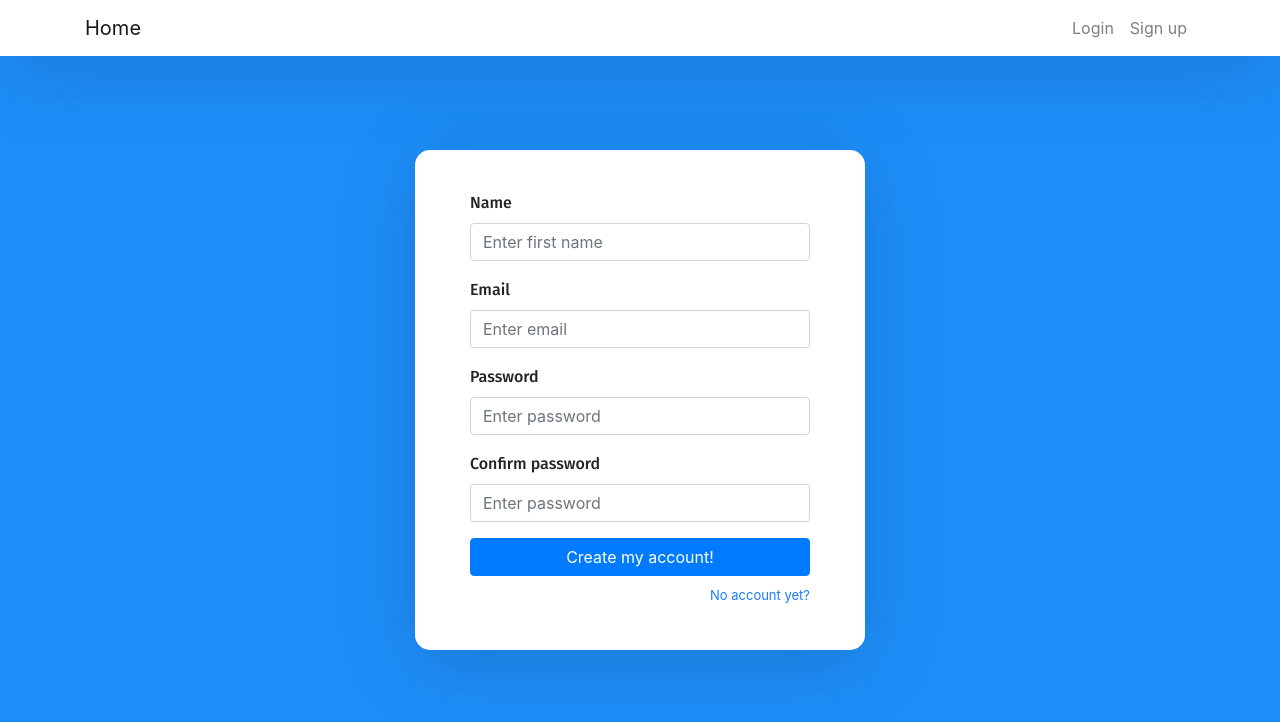
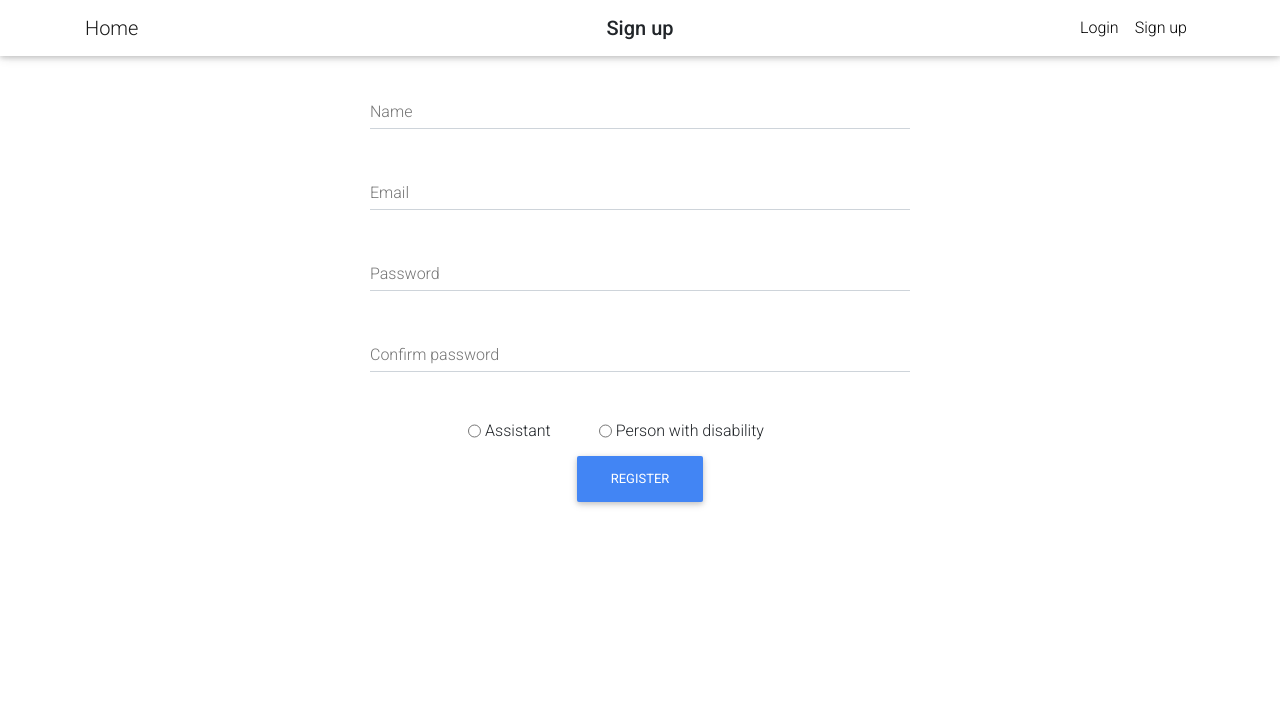
Before and after one commit to CatrinaB/SocAs, a React (Create React App) app: page /signup in a window 1280 px wide. Shown: the top 722 px of the page. Built offline with nearby package versions, Linux system fonts and the light colour scheme.

Commit message:
MBD nefericit

```diff
--- a/package.json
+++ b/package.json
@@ -11,8 +11,10 @@
     "express": "^4.17.1",
     "express-graphql": "^0.9.0",
     "graphql": "^14.5.8",
+    "mdbreact": "^4.24.0",
     "react": "^16.12.0",
     "react-dom": "^16.12.0",
+    "react-fontawesome": "^1.7.1",
     "react-redux": "^7.1.3",
     "react-router-dom": "^5.1.2",
     "react-scripts": "3.3.0",
--- a/src/components/auth/Login.js
+++ b/src/components/auth/Login.js
@@ -1,7 +1,15 @@
 import React from "react";
 import { connect } from "react-redux";
-import { updateEmail, updatePassword } from "../../actions/authActions";
-import "../../styles/Login.css";
+import {
+	updateEmail,
+	updatePassword } from "../../actions/authActions";
+import {
+	MDBContainer,
+	MDBRow,
+	MDBCol,
+	MDBInput,
+	MDBBtn
+} from "mdbreact";
 
 class LoginForm extends React.Component {
     constructor(props) {
@@ -22,39 +30,36 @@ class LoginForm extends React.Component {
     render() {
         return (
             <div>
-                <form onSubmit={this.onSubmit}>
-                    <div className="form-group">
-                        <label>Email address</label>
-                        <input
-                            type="email"
-                            className="form-control"
-                            placeholder="Enter email"
-                            name="email"
-                            onChange={this.onChange}
-                            value={this.props.user}
-                        />
-                    </div>
-
-                    <div className="form-group">
-                        <label>Password</label>
-                        <input
-                            type="password"
-                            className="form-control"
-                            placeholder="Enter password"
-                            name="password"
-                            onChange={this.onChange}
-                            value={this.props.password}
-                        />
-                    </div>
-
-                    <button type="submit" className="btn btn-primary btn-block">
-                        Login
-                    </button>
-
-                    <p className="forgot-password text-right">
-                        <a href="#">Forgot password?</a>
-                    </p>
-                </form>
+                <MDBContainer>
+                    <MDBRow className="d-flex mt-3 justify-content-center">
+                        <MDBCol md="6">
+                            <form>
+                                <p className="h5 text-center mb-4">Login</p>
+                                <div className="mt-5 grey-text">
+                                    <MDBInput
+                                        label="Email"
+                                        // icon="envelope"
+                                        group
+                                        type="email"
+                                        validate
+                                        error="wrong"
+                                        success="right"
+                                    />
+                                    <MDBInput
+                                        label="Password"
+                                        // icon="lock"
+                                        group
+                                        type="password"
+                                        validate
+                                    />
+                                </div>
+                                <div className="text-center">
+                                    <MDBBtn color="primary">Login</MDBBtn>
+                                </div>
+                            </form>
+                        </MDBCol>
+                    </MDBRow>
+                </MDBContainer>
             </div>
         );
     }
--- a/src/components/auth/Signup.js
+++ b/src/components/auth/Signup.js
@@ -5,13 +5,30 @@ import {
     updatePassword,
     updateConfirmPassword
 } from "../../actions/authActions";
-import "../../styles/Signup.css";
+import {
+    MDBContainer,
+    MDBRow,
+    MDBCol,
+    MDBBtn,
+    MDBInput,
+    MDBFormInline
+} from "mdbreact";
 
 class SignupForm extends React.Component {
+    state = {
+        radio: ""
+    };
+
     constructor(props) {
         super(props);
         this.onSubmit = this.onSubmit.bind(this);
     }
+
+    onClick = nr => () => {
+        this.setState({
+            radio: nr
+        });
+    };
 
     onChange(e) {
         switch (e.target.name) {
@@ -37,62 +54,103 @@ class SignupForm extends React.Component {
     render() {
         return (
             <div>
-                <form onSubmit={this.onSubmit}>
-                    <div className="form-group">
-                        <label>Name</label>
-                        <input
+                <form>
+                    <MDBContainer>
+                        <MDBRow className="d-flex mt-3 justify-content-center">
+                            <MDBCol md="6">
+                                <form>
+                                    <p className="h5 text-center mb-4">
+                                        Sign up
+                                    </p>
+                                    <div className="mt-5 grey-text">
+                                        <MDBInput
+                                            label="Name"
+                                            // icon="user"
+                                            group
                                             type="text"
-                            className="form-control"
-                            placeholder="Enter first name"
+                                            validate
+                                            error="wrong"
+                                            success="right"
+                                            placeholder=""
                                             name="name"
                                             onChange={this.onChange}
                                             value={this.props.user}
                                         />
-                    </div>
-
-					<div className="form-group">
-                        <label>Email</label>
-                        <input
+                                        <MDBInput
+                                            label="Email"
+                                            // icon="envelope"
+                                            group
                                             type="email"
-                            className="form-control"
-                            placeholder="Enter email"
+                                            validate
+                                            error="wrong"
+                                            success="right"
+                                            placeholder=""
                                             name="email"
                                             onChange={this.onChange}
                                             value={this.props.user}
                                         />
-                    </div>
-
-                    <div className="form-group">
-                        <label>Password</label>
-                        <input
+                                        <MDBInput
+                                            label="Password"
+                                            // icon="lock"
+                                            group
                                             type="password"
-                            className="form-control"
-                            placeholder="Enter password"
+                                            validate
+                                            placeholder=""
                                             name="password"
                                             onChange={this.onChange}
                                             value={this.props.password}
                                         />
-                    </div>
-
-                    <div className="form-group">
-                        <label>Confirm password</label>
-                        <input
+                                        <MDBInput
+                                            label="Confirm password"
+                                            // icon="exclamation-triangle"
+                                            group
                                             type="password"
-                            className="form-control"
-                            placeholder="Enter password"
+                                            validate
+                                            error="wrong"
+                                            success="right"
+                                            placeholder=""
                                             name="confirmPassword"
                                             onChange={this.onChange}
                                             value={this.props.confirmPassword}
                                         />
                                     </div>
-
-					<button type="submit" className="btn btn-primary btn-block">
-						Create my account!
-                    </button>
-
-    				<p className="no-account-yet text-right">
-                        <a href="#">No account yet?</a>
-                    </p>
+                                    <MDBFormInline className="d-flex justify-content-center">
+                                        <MDBInput
+                                            gap
+                                            onClick={this.onClick(1)}
+                                            checked={
+                                                this.state.radio === 1
+                                                    ? true
+                                                    : false
+                                            }
+                                            label="Assistant"
+                                            type="radio"
+                                            id="radio1"
+                                            containerClass="mr-5"
+                                        />
+                                        <MDBInput
+                                            gap
+                                            onClick={this.onClick(2)}
+                                            checked={
+                                                this.state.radio === 2
+                                                    ? true
+                                                    : false
+                                            }
+                                            label="Person with disability"
+                                            type="radio"
+                                            id="radio2"
+                                            containerClass="mr-5"
+                                        />
+                                    </MDBFormInline>
+                                    <div className="text-center d-flex justify-content-center">
+                                        <MDBBtn color="primary" >
+                                            Register
+                                        </MDBBtn>
+                                    </div>
+                                </form>
+                            </MDBCol>
+                        </MDBRow>
+                    </MDBContainer>
                 </form>
             </div>
         );
--- a/src/styles/Login.css
+++ /dev/null
@@ -1,73 +0,0 @@
-@import url('https://fonts.googleapis.com/css?family=Fira+Sans:400,500,600,700,800');
-
-* {
-  box-sizing: border-box;
-}
-body {
-  background: #1C8EF9 !important;
-  min-height: 100vh;
-  display: flex;
-  font-weight: 400;
-  font-family: 'Fira Sans', sans-serif;
-}
-
-h1,h2,h3,h4,h5,h6,label,span {
-  font-weight: 500;
-  font-family: 'Fira Sans', sans-serif;
-}
-
-body, html, .App, #root, .auth-wrapper {
-  width: 100%;
-  height: 100%;
-}
-
-.navbar-light {
-  background-color: #ffffff;
-  box-shadow: 0px 14px 80px rgba(34, 35, 58, 0.2);
-}
-
-.auth-wrapper {
-  display: flex;
-  justify-content: center;
-  flex-direction: column;
-  text-align: left;
-}
-
-.auth-inner {
-  width: 450px;
-  margin: auto;
-  background: #ffffff;
-  box-shadow: 0px 14px 80px rgba(34, 35, 58, 0.2);
-  padding: 40px 55px 45px 55px;
-  border-radius: 15px;
-  transition: all .3s;
-}
-
-.auth-wrapper .form-control:focus {
-  border-color: #167bff;
-  box-shadow: none;
-}
-
-.auth-wrapper h3 {
-  text-align: center;
-  margin: 0;
-  line-height: 1;
-  padding-bottom: 20px;
-}
-
-.custom-control-label {
-  font-weight: 400;
-}
-
-.forgot-password,
-.forgot-password a {
-  text-align: right;
-  font-size: 13px;
-  padding-top: 10px;
-  color: #7f7d7d;
-  margin: 0;
-}
-
-.forgot-password a {
-  color: #167bff;
-}
--- a/src/styles/Signup.css
+++ /dev/null
@@ -1,73 +0,0 @@
-@import url('https://fonts.googleapis.com/css?family=Fira+Sans:400,500,600,700,800');
-
-* {
-  box-sizing: border-box;
-}
-body {
-  background: #1C8EF9 !important;
-  min-height: 100vh;
-  display: flex;
-  font-weight: 400;
-  font-family: 'Fira Sans', sans-serif;
-}
-
-h1,h2,h3,h4,h5,h6,label,span {
-  font-weight: 500;
-  font-family: 'Fira Sans', sans-serif;
-}
-
-body, html, .App, #root, .auth-wrapper {
-  width: 100%;
-  height: 100%;
-}
-
-.navbar-light {
-  background-color: #ffffff;
-  box-shadow: 0px 14px 80px rgba(34, 35, 58, 0.2);
-}
-
-.auth-wrapper {
-  display: flex;
-  justify-content: center;
-  flex-direction: column;
-  text-align: left;
-}
-
-.auth-inner {
-  width: 450px;
-  margin: auto;
-  background: #ffffff;
-  box-shadow: 0px 14px 80px rgba(34, 35, 58, 0.2);
-  padding: 40px 55px 45px 55px;
-  border-radius: 15px;
-  transition: all .3s;
-}
-
-.auth-wrapper .form-control:focus {
-  border-color: #167bff;
-  box-shadow: none;
-}
-
-.auth-wrapper h3 {
-  text-align: center;
-  margin: 0;
-  line-height: 1;
-  padding-bottom: 20px;
-}
-
-.custom-control-label {
-  font-weight: 400;
-}
-
-.no-account-yet,
-.no-account-yet a {
-  text-align: right;
-  font-size: 13px;
-  padding-top: 10px;
-  color: #7f7d7d;
-  margin: 0;
-}
-
-.no-account-yet a {
-  color: #167bff;
-}
```
Also changed, not shown: src/App.js (+5 -2 lines), 1 other file (tests, documents, lock files or other folders). Lines whose indentation alone changed are shown as unchanged.
